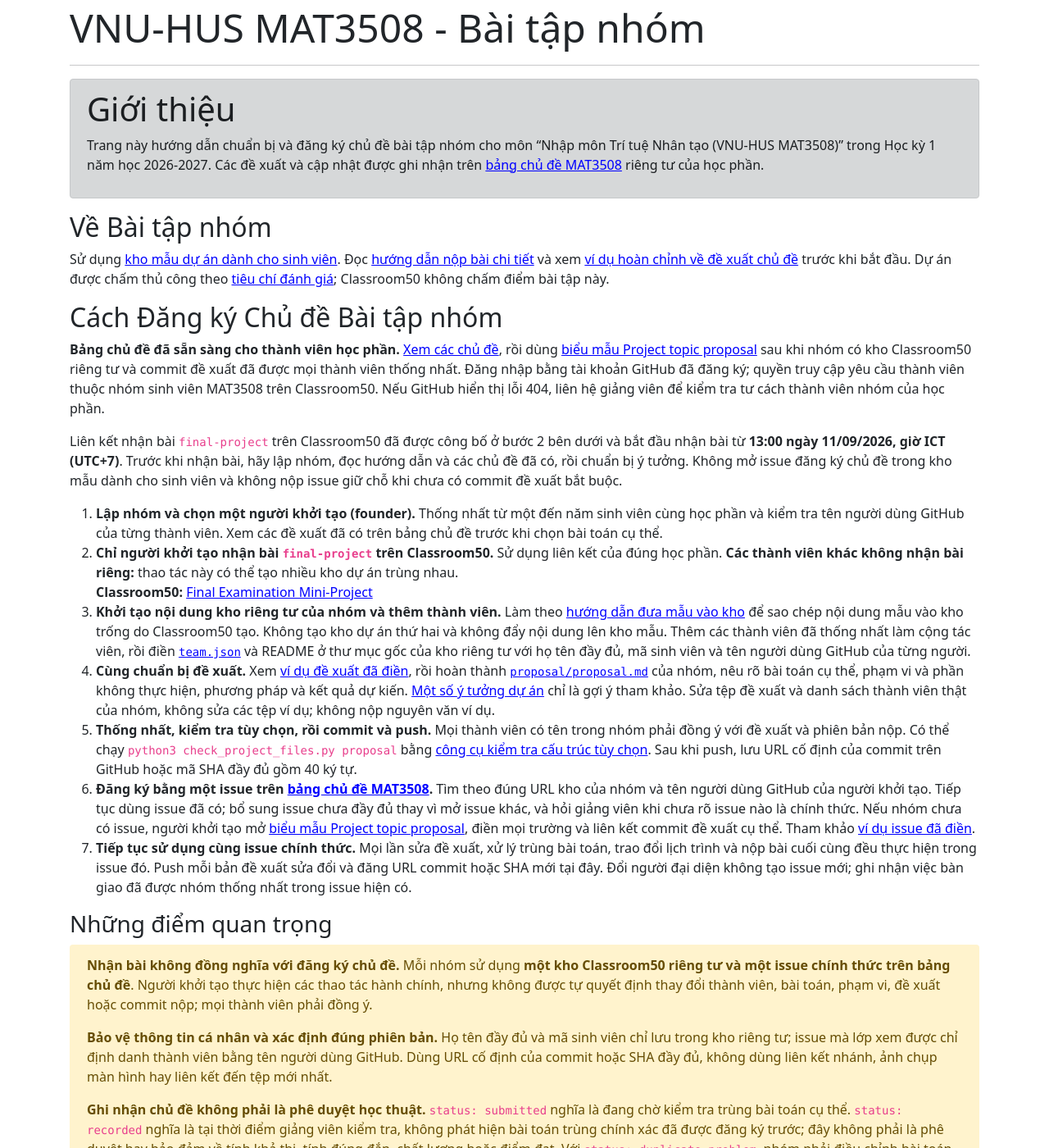
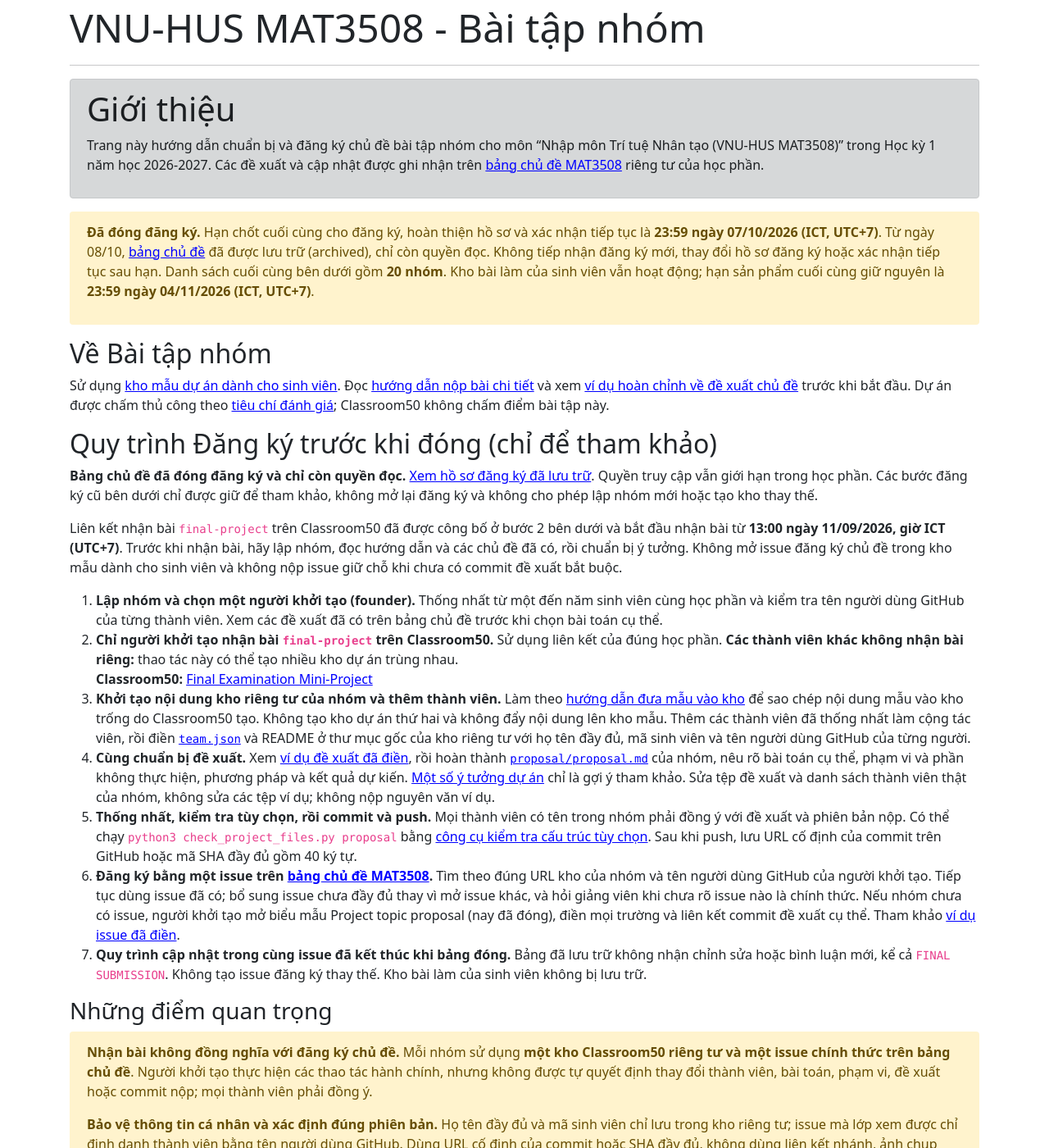
Before and after one commit to hoanganhduc/hoanganhduc.github.io, a Jekyll site: the page built from teaching/VNU-HUS/2026/winter/MAT3508/mini-projects.md, in a window 1280 px wide and 1400 px high. Shown: the whole window at 82% size. Built offline with Jekyll 4.4.1, drawn with Linux system fonts in a browser that asks for light colours; nearby versions of some CDN libraries; a style sheet for code colours, icons or effects is not loaded; some of the changed text lies outside the part shown.

Commit message:
Close mini-project registration and publish final groups (2026-10-08)

```diff
--- a/teaching/VNU-HUS/2026/winter/MAT3508/mini-projects.md
+++ b/teaching/VNU-HUS/2026/winter/MAT3508/mini-projects.md
@@ -1,7 +1,7 @@
 ---
 layout: default
 title: "VNU-HUS MAT3508 - Bài tập nhóm"
-last_modified_at: 2026-09-30
+last_modified_at: 2026-10-08
 lang: "vi"
 katex: true
 ---
@@ -14,13 +14,19 @@ Trang này hướng dẫn chuẩn bị và đăng ký chủ đề bài tập nh
 
 </div>
 
+<div class="alert alert-warning" id="registration-closed" markdown="1">
+
+**Đã đóng đăng ký.** Hạn chốt cuối cùng cho đăng ký, hoàn thiện hồ sơ và xác nhận tiếp tục là **23:59 ngày 07/10/2026 (ICT, UTC+7)**. Từ ngày 08/10, [bảng chủ đề](https://github.com/VNU-HUS/mat3508-2026-project-topics/issues) đã được lưu trữ (archived), chỉ còn quyền đọc. Không tiếp nhận đăng ký mới, thay đổi hồ sơ đăng ký hoặc xác nhận tiếp tục sau hạn. Danh sách cuối cùng bên dưới gồm **20 nhóm**. Kho bài làm của sinh viên vẫn hoạt động; hạn sản phẩm cuối cùng giữ nguyên là **23:59 ngày 04/11/2026 (ICT, UTC+7)**.
+
+</div>
+
 ## Về Bài tập nhóm
 
 Sử dụng [kho mẫu dự án dành cho sinh viên](https://github.com/VNU-HUS/introai-final-project-template). Đọc [hướng dẫn nộp bài chi tiết](https://github.com/VNU-HUS/introai-final-project-template/blob/main/Submission%20Guide.md) và xem [ví dụ hoàn chỉnh về đề xuất chủ đề](https://github.com/VNU-HUS/introai-final-project-template/tree/main/examples/topic-proposal) trước khi bắt đầu. Dự án được chấm thủ công theo [tiêu chí đánh giá](https://github.com/VNU-HUS/introai-final-project-template/blob/main/Rubrics.md); Classroom50 không chấm điểm bài tập này.
 
-## Cách Đăng ký Chủ đề Bài tập nhóm
+## Quy trình Đăng ký trước khi đóng (chỉ để tham khảo)
 
-**Bảng chủ đề đã sẵn sàng cho thành viên học phần.** [Xem các chủ đề](https://github.com/VNU-HUS/mat3508-2026-project-topics/issues), rồi dùng [biểu mẫu Project topic proposal](https://github.com/VNU-HUS/mat3508-2026-project-topics/issues/new?template=project-proposal.yml) sau khi nhóm có kho Classroom50 riêng tư và commit đề xuất đã được mọi thành viên thống nhất. Đăng nhập bằng tài khoản GitHub đã đăng ký; quyền truy cập yêu cầu thành viên thuộc nhóm sinh viên MAT3508 trên Classroom50. Nếu GitHub hiển thị lỗi 404, liên hệ giảng viên để kiểm tra tư cách thành viên nhóm của học phần.
+**Bảng chủ đề đã đóng đăng ký và chỉ còn quyền đọc.** [Xem hồ sơ đăng ký đã lưu trữ](https://github.com/VNU-HUS/mat3508-2026-project-topics/issues). Quyền truy cập vẫn giới hạn trong học phần. Các bước đăng ký cũ bên dưới chỉ được giữ để tham khảo, không mở lại đăng ký và không cho phép lập nhóm mới hoặc tạo kho thay thế.
 
 Liên kết nhận bài `final-project` trên Classroom50 đã được công bố ở bước 2 bên dưới và bắt đầu nhận bài từ **13:00 ngày 11/09/2026, giờ ICT (UTC+7)**. Trước khi nhận bài, hãy lập nhóm, đọc hướng dẫn và các chủ đề đã có, rồi chuẩn bị ý tưởng. Không mở issue đăng ký chủ đề trong kho mẫu dành cho sinh viên và không nộp issue giữ chỗ khi chưa có commit đề xuất bắt buộc.
 
@@ -29,8 +35,8 @@ Liên kết nhận bài `final-project` trên Classroom50 đã được công b
 3. **Khởi tạo nội dung kho riêng tư của nhóm và thêm thành viên.** Làm theo [hướng dẫn đưa mẫu vào kho](https://github.com/VNU-HUS/introai-final-project-template/blob/main/Submission%20Guide.md) để sao chép nội dung mẫu vào kho trống do Classroom50 tạo. Không tạo kho dự án thứ hai và không đẩy nội dung lên kho mẫu. Thêm các thành viên đã thống nhất làm cộng tác viên, rồi điền [`team.json`](https://github.com/VNU-HUS/introai-final-project-template/blob/main/team.json) và README ở thư mục gốc của kho riêng tư với họ tên đầy đủ, mã sinh viên và tên người dùng GitHub của từng người.
 4. **Cùng chuẩn bị đề xuất.** Xem [ví dụ đề xuất đã điền](https://github.com/VNU-HUS/introai-final-project-template/blob/main/examples/topic-proposal/proposal.example.md), rồi hoàn thành [`proposal/proposal.md`](https://github.com/VNU-HUS/introai-final-project-template/blob/main/proposal/proposal.md) của nhóm, nêu rõ bài toán cụ thể, phạm vi và phần không thực hiện, phương pháp và kết quả dự kiến. [Một số ý tưởng dự án](https://github.com/VNU-HUS/introai-final-project-template/blob/main/Mini-Project%20Ideas.md) chỉ là gợi ý tham khảo. Sửa tệp đề xuất và danh sách thành viên thật của nhóm, không sửa các tệp ví dụ; không nộp nguyên văn ví dụ.
 5. **Thống nhất, kiểm tra tùy chọn, rồi commit và push.** Mọi thành viên có tên trong nhóm phải đồng ý với đề xuất và phiên bản nộp. Có thể chạy `python3 check_project_files.py proposal` bằng [công cụ kiểm tra cấu trúc tùy chọn](https://github.com/VNU-HUS/introai-final-project-template/blob/main/check_project_files.py). Sau khi push, lưu URL cố định của commit trên GitHub hoặc mã SHA đầy đủ gồm 40 ký tự.
-6. **Đăng ký bằng một issue trên [bảng chủ đề MAT3508](https://github.com/VNU-HUS/mat3508-2026-project-topics/issues).** Tìm theo đúng URL kho của nhóm và tên người dùng GitHub của người khởi tạo. Tiếp tục dùng issue đã có; bổ sung issue chưa đầy đủ thay vì mở issue khác, và hỏi giảng viên khi chưa rõ issue nào là chính thức. Nếu nhóm chưa có issue, người khởi tạo mở [biểu mẫu Project topic proposal](https://github.com/VNU-HUS/mat3508-2026-project-topics/issues/new?template=project-proposal.yml), điền mọi trường và liên kết commit đề xuất cụ thể. Tham khảo [ví dụ issue đã điền](https://github.com/VNU-HUS/introai-final-project-template/blob/main/examples/topic-proposal/topic-issue.example.md).
-7. **Tiếp tục sử dụng cùng issue chính thức.** Mọi lần sửa đề xuất, xử lý trùng bài toán, trao đổi lịch trình và nộp bài cuối cùng đều thực hiện trong issue đó. Push mỗi bản đề xuất sửa đổi và đăng URL commit hoặc SHA mới tại đây. Đổi người đại diện không tạo issue mới; ghi nhận việc bàn giao đã được nhóm thống nhất trong issue hiện có.
+6. **Đăng ký bằng một issue trên [bảng chủ đề MAT3508](https://github.com/VNU-HUS/mat3508-2026-project-topics/issues).** Tìm theo đúng URL kho của nhóm và tên người dùng GitHub của người khởi tạo. Tiếp tục dùng issue đã có; bổ sung issue chưa đầy đủ thay vì mở issue khác, và hỏi giảng viên khi chưa rõ issue nào là chính thức. Nếu nhóm chưa có issue, người khởi tạo mở biểu mẫu Project topic proposal (nay đã đóng), điền mọi trường và liên kết commit đề xuất cụ thể. Tham khảo [ví dụ issue đã điền](https://github.com/VNU-HUS/introai-final-project-template/blob/main/examples/topic-proposal/topic-issue.example.md).
+7. **Quy trình cập nhật trong cùng issue đã kết thúc khi bảng đóng.** Bảng đã lưu trữ không nhận chỉnh sửa hoặc bình luận mới, kể cả `FINAL SUBMISSION`. Không tạo issue đăng ký thay thế. Kho bài làm của sinh viên không bị lưu trữ.
 
 ### Những điểm quan trọng
 
@@ -48,11 +54,11 @@ Liên kết nhận bài `final-project` trên Classroom50 đã được công b
 
 | Nội dung phải nộp | Hạn nộp (ICT, UTC+7) |
 |---|---|
-| Đăng ký chủ đề, đề xuất ban đầu và hoàn thiện hồ sơ | **23:59 ngày 27/09/2026** |
-| Bản sửa khi trùng bài toán, nếu được yêu cầu | **23:59 ngày 27/09/2026** |
-| Commit cuối cùng và bình luận `FINAL SUBMISSION` trong cùng issue | **23:59 ngày 04/11/2026** |
+| Hạn chốt cuối cùng cho đăng ký, hoàn thiện hồ sơ và xác nhận tiếp tục (đã đóng) | **23:59 ngày 07/10/2026** |
+| Bản sửa khi trùng bài toán, nếu được yêu cầu (đã đóng) | **23:59 ngày 07/10/2026** |
+| Sản phẩm mini-project cuối cùng (giữ nguyên hạn) | **23:59 ngày 04/11/2026** |
 
-Hạn nộp cuối cùng áp dụng chung cho mọi nhóm; việc sửa đề xuất và thứ tự thuyết trình không làm thay đổi hạn này. Xem [hướng dẫn nộp bài](https://github.com/VNU-HUS/introai-final-project-template/blob/main/Submission%20Guide.md) để biết toàn bộ lịch trình và mẫu bình luận.
+Hạn nộp sản phẩm cuối cùng áp dụng chung cho mọi nhóm và không thay đổi. **Hướng dẫn cũ yêu cầu đăng bình luận `FINAL SUBMISSION` trên bảng chủ đề không thể thực hiện khi bảng đã lưu trữ.** Thông báo đóng đăng ký này chưa thiết lập kênh nộp thay thế. [Hướng dẫn nộp bài](https://github.com/VNU-HUS/introai-final-project-template/blob/main/Submission%20Guide.md) vẫn là tài liệu tham khảo về các thành phần sản phẩm; quy trình bình luận trên bảng chủ đề trong hướng dẫn cũ được thay thế bởi thông báo đóng bảng này.
 
 ## Báo cáo, Thuyết trình và Đánh giá
 
@@ -71,7 +77,7 @@ Làm theo [hướng dẫn báo cáo](https://github.com/VNU-HUS/introai-final-pr
 
 ## Các Chủ Đề Đề Xuất
 
-[Bảng chủ đề riêng tư](https://github.com/VNU-HUS/mat3508-2026-project-topics/issues) tiếp tục là hồ sơ đăng ký và cập nhật chính thức. Chỉ những hồ sơ đã được kiểm tra đạt yêu cầu và hiện có nhãn **status: recorded** mới được công bố dưới đây. Số Group theo thời điểm gắn nhãn này gần nhất, sắp từ sớm đến muộn; nhãn bị gỡ rồi gắn lại thì dùng thời điểm gắn lại. Vì vậy, số Group có thể thay đổi. Ghi nhận không phải phê duyệt học thuật hay bảo đảm chất lượng. Lịch thuyết trình cụ thể sẽ thông báo sau. Liên kết kho nhóm vẫn riêng tư và chỉ tài khoản có quyền mới truy cập được.
+[Bảng chủ đề đã lưu trữ](https://github.com/VNU-HUS/mat3508-2026-project-topics/issues) giữ lịch sử đăng ký chính thức. **Danh sách cuối cùng gồm 20 nhóm** bên dưới khớp quyết định chốt và nhãn **status: recorded** đã kiểm chứng khi đóng bảng. Các nhóm còn lại giữ nguyên số Group và anchor chủ đề. Ghi nhận không phải phê duyệt học thuật hay bảo đảm chất lượng hoặc điểm đạt. Lịch thuyết trình cụ thể sẽ thông báo sau. Liên kết kho nhóm vẫn riêng tư và chỉ tài khoản có quyền mới truy cập được.
 
 <!-- BEGIN RECORDED MINI-PROJECTS -->
 
@@ -135,7 +141,4 @@ Làm theo [hướng dẫn báo cáo](https://github.com/VNU-HUS/introai-final-pr
 20. <a id="topic-8d5b340e97e1"></a>**Group 20:** Mô hình hóa và dự báo sự tích tụ vi nhựa trong hệ sinh thái
     * GitHub: [https://github.com/VNU-HUS/vnu-hus-mat3508-winter-2026-final-project-23001539-lab](https://github.com/VNU-HUS/vnu-hus-mat3508-winter-2026-final-project-23001539-lab)
 
-21. <a id="topic-5bd16bc21117"></a>**Group 21:** Ứng dụng AI kết hợp OCR trong tự động hóa bóc tách và nhập liệu hồ sơ khách hàng ngân hàng
-    * GitHub: [https://github.com/VNU-HUS/vnu-hus-mat3508-winter-2026-final-project-ciici-na](https://github.com/VNU-HUS/vnu-hus-mat3508-winter-2026-final-project-ciici-na)
-
 <!-- END RECORDED MINI-PROJECTS -->
```
Also changed, not shown: teaching/VNU-HUS/2026/winter/MAT1206E/index.md (+6 -1 lines), teaching/VNU-HUS/2026/winter/MAT1206E/mini-projects.md (+17 -11 lines), teaching/VNU-HUS/2026/winter/MAT3508/index.md (+6 -1 lines).
